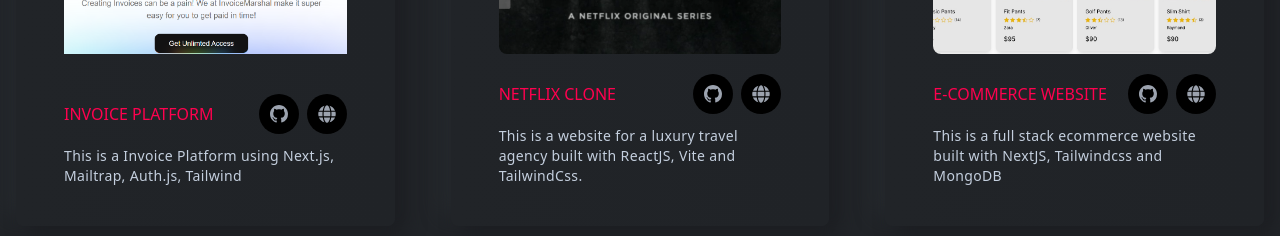
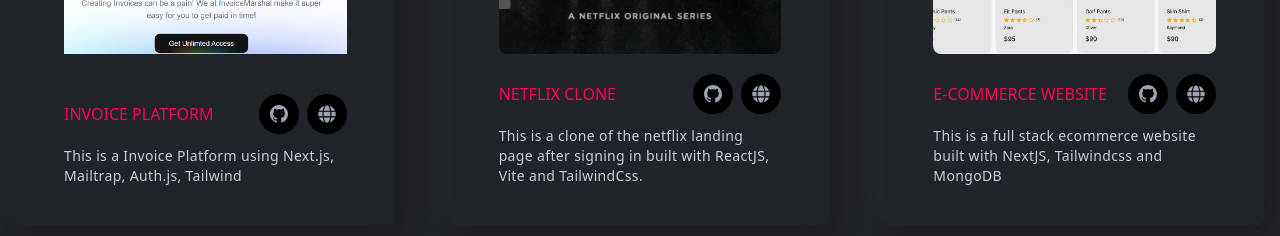
Before and after one commit to paulobidinma/Portfoliowebsite, a React (Create React App) app: page / in a window 1280 px wide. Shown: the part 2320-2556 px from the top of the page. Built offline with nearby package versions, Linux system fonts and the light colour scheme.

Commit message:
Update Projects.js

```diff
--- a/src/components/projects/Projects.js
+++ b/src/components/projects/Projects.js
@@ -51,7 +51,7 @@
 
         <ProjectsCard
           title="Netflix Clone"
-          des="This is a website for a luxury travel agency built with ReactJS, Vite and TailwindCss."
+          des="This is a clone of the netflix landing page after signing in built with ReactJS, Vite and TailwindCss."
           src={projectOne}
           githubLink="https://vercel.com/paul-obidinmas-projects/netflix-clone"
           websiteLink="https://clone-vert-nu.vercel.app/"
```
